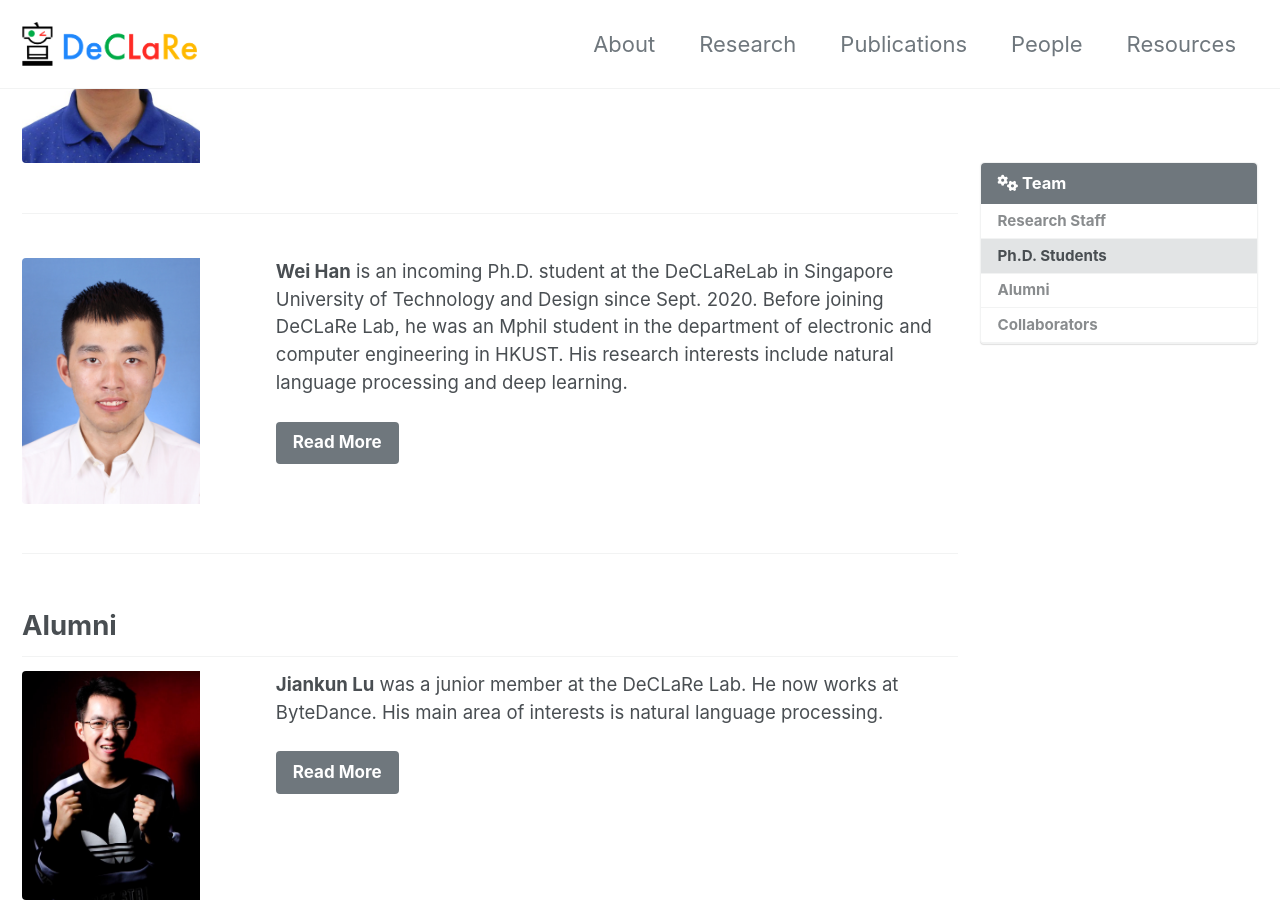
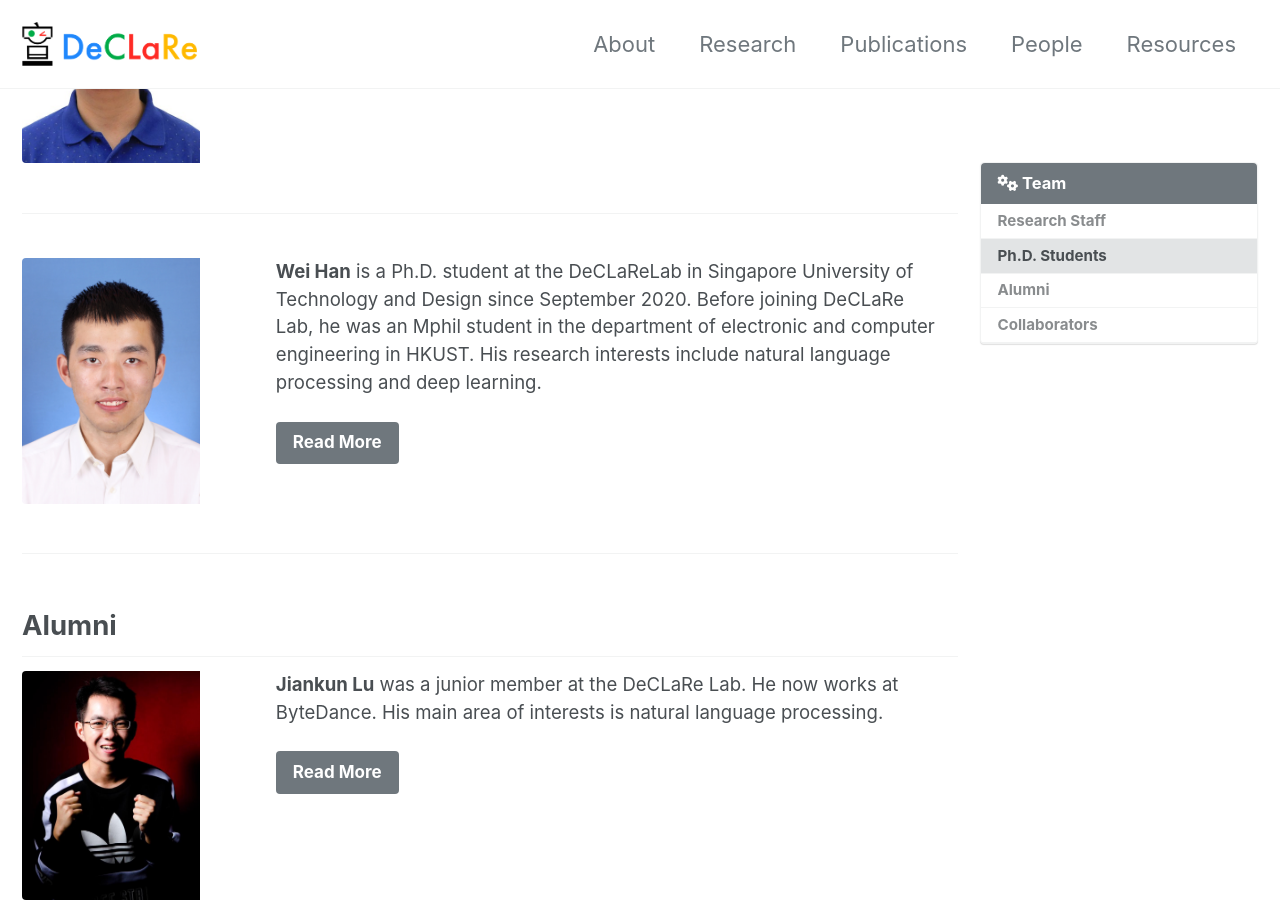
Before and after one commit to declare-lab/declare-lab.github.io, a Jekyll site: the page built from _pages/people.md, in a window 1280 px wide and 900 px high, scrolled down 2898 px. Built offline with Jekyll 4.4.1, drawn with Linux system fonts in a browser that asks for light colours; cached includes are drawn as plain includes; nearby versions of some CDN libraries.

Commit message:
modify henry

```diff
--- a/_pages/people.md
+++ b/_pages/people.md
@@ -70,7 +70,7 @@ shunqi:
 
 henryhan:
   - image_path: /assets/images/people/henryhan.jpeg
-    excerpt: "**Wei Han** is an incoming Ph.D. student at the DeCLaReLab in Singapore University of Technology and Design since Sept. 2020. Before joining DeCLaRe Lab, he was an Mphil student in the department of electronic and computer engineering in HKUST. His research interests include natural language processing and deep learning."
+    excerpt: "**Wei Han** is a Ph.D. student at the DeCLaReLab in Singapore University of Technology and Design since September 2020. Before joining DeCLaRe Lab, he was an Mphil student in the department of electronic and computer engineering in HKUST. His research interests include natural language processing and deep learning."
     url: "https://github.com/Clement25"
     btn_label: "Read More"
     btn_class: "btn btn--primary btn--small"
```
